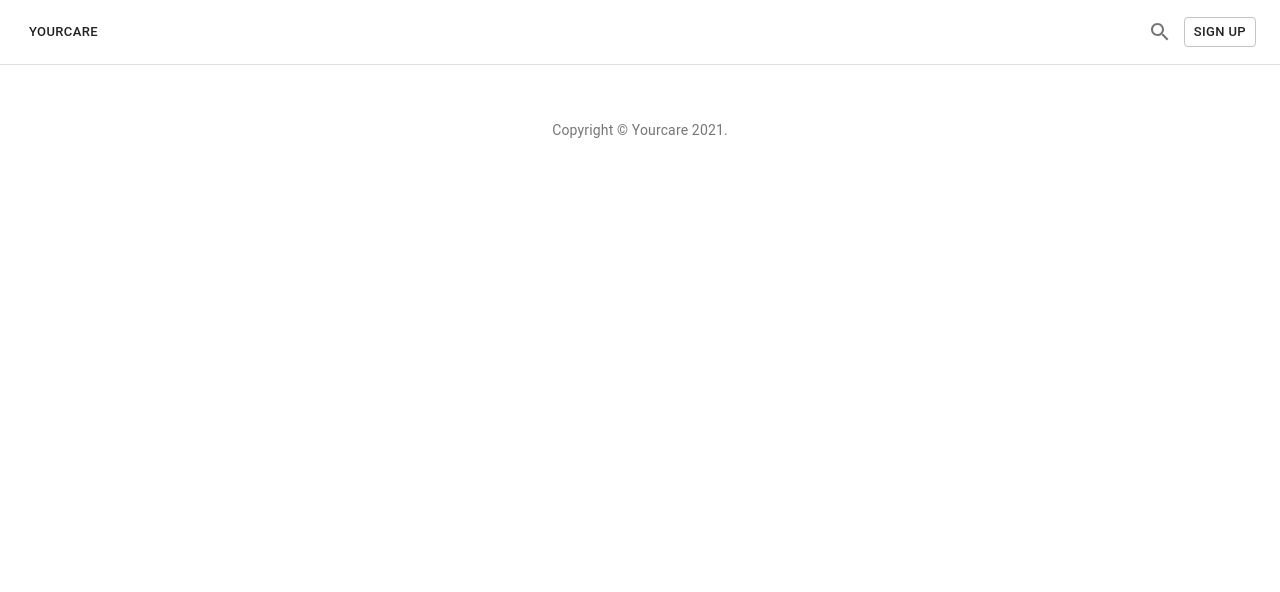
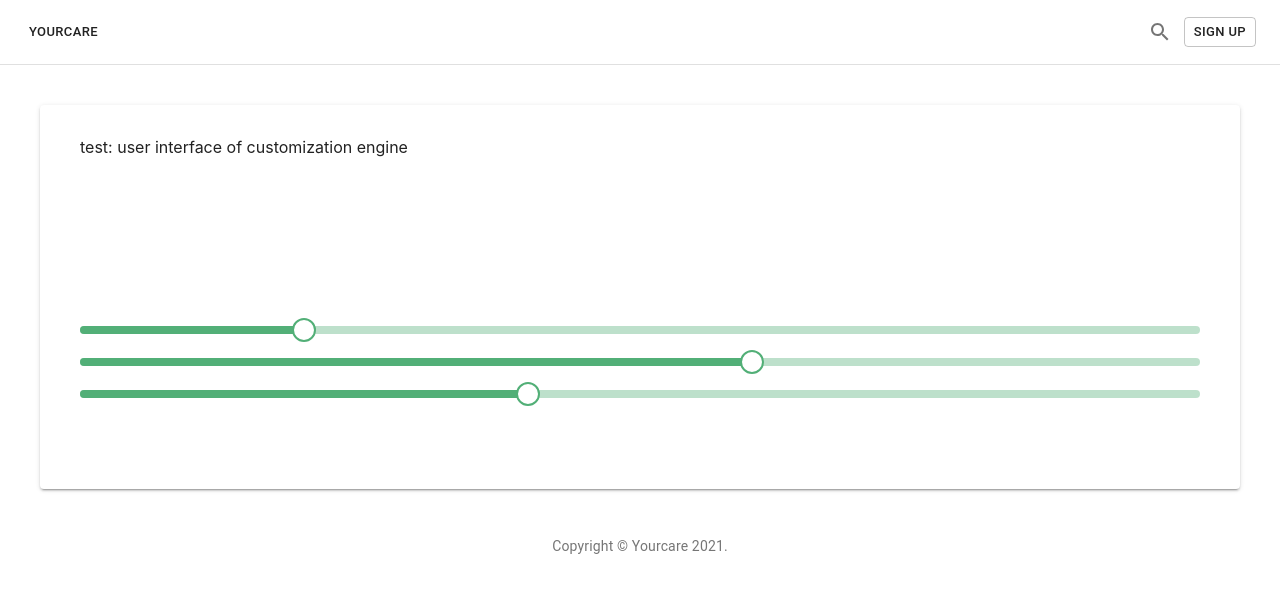
Before and after one commit to Kanditr/Skincare, a React (Create React App) app: page / in a window 1280 px wide. Shown: the top 592 px of the page. Built offline with nearby package versions, Linux system fonts and the light colour scheme; no server answers.

Commit message:
customizationEngineUI

```diff
--- /dev/null
+++ b/src/components/CustomizationEngine.js
@@ -0,0 +1,93 @@
+import React from "react";
+import { makeStyles, withStyles } from "@material-ui/core/styles";
+import { Container, Slider, Paper, Grid } from "@material-ui/core";
+
+const useStyles = makeStyles((theme) => ({
+  root: {
+    display: "flex",
+    flexWrap: "wrap",
+    "& > *": {
+      margin: theme.spacing(5),
+      //   width: theme.spacing(40),
+      //   height: theme.spacing(40),
+    },
+  },
+  paper: {
+    display: "flex",
+    flexWrap: "wrap",
+    "& > *": {
+      //   margin: theme.spacing(5),
+      width: theme.spacing(40),
+      height: theme.spacing(24),
+    },
+  },
+
+  container: { margin: theme.spacing(2) },
+}));
+
+const PrettoSlider = withStyles({
+  root: {
+    color: "#52af77",
+    height: 2,
+  },
+  thumb: {
+    height: 24,
+    width: 24,
+    backgroundColor: "#fff",
+    border: "2px solid currentColor",
+    marginTop: -8,
+    marginLeft: -12,
+    "&:focus, &:hover, &$active": {
+      boxShadow: "inherit",
+    },
+  },
+  active: {},
+  valueLabel: {
+    left: "calc(-50% + 4px)",
+  },
+  track: {
+    height: 8,
+    borderRadius: 4,
+  },
+  rail: {
+    height: 8,
+    borderRadius: 4,
+  },
+})(Slider);
+
+export default function CustomizationEngine() {
+  const classes = useStyles();
+
+  return (
+    <div className={classes.root}>
+      <Grid xs={12}>
+        <Paper elevation={2} className={classes.paper}>
+          <Grid container xs={12}>
+            <Container className={classes.container}>
+              <p>test: user interface of customization engine</p>
+            </Container>
+          </Grid>
+          <Grid container xs={12}>
+            <Container className={classes.container}>
+              <PrettoSlider
+                valueLabelDisplay="auto"
+                aria-label="pretto slider"
+                defaultValue={20}
+              />
+              <PrettoSlider
+                valueLabelDisplay="auto"
+                aria-label="pretto slider"
+                defaultValue={60}
+              />
+              <PrettoSlider
+                valueLabelDisplay="auto"
+                aria-label="pretto slider"
+                defaultValue={40}
+              />
+            </Container>
+          </Grid>
+        </Paper>
+      </Grid>
+    </div>
+  );
+}
--- a/src/components/Footer.js
+++ b/src/components/Footer.js
@@ -22,7 +22,7 @@ const useStyles = makeStyles((theme) => ({
   footer: {
     backgroundColor: theme.palette.background.paper,
     // marginTop: theme.spacing(8),
-    padding: theme.spacing(6, 0),
+    padding: theme.spacing(0, 0),
   },
 }));
 
--- a/src/containers/homepage.jsx
+++ b/src/containers/homepage.jsx
@@ -1,4 +1,5 @@
 import React, { Component } from "react";
+import CustomizationEngine from "../components/CustomizationEngine";
 import Footer from "../components/Footer";
 import Header from "../components/Header";
 
@@ -8,6 +9,7 @@ class Homepage extends Component {
     return (
       <>
         <Header />
+        <CustomizationEngine/>
         <Footer />
       </>
     );
```
Also changed, not shown: 14 other files (tests, documents, lock files or other folders).
